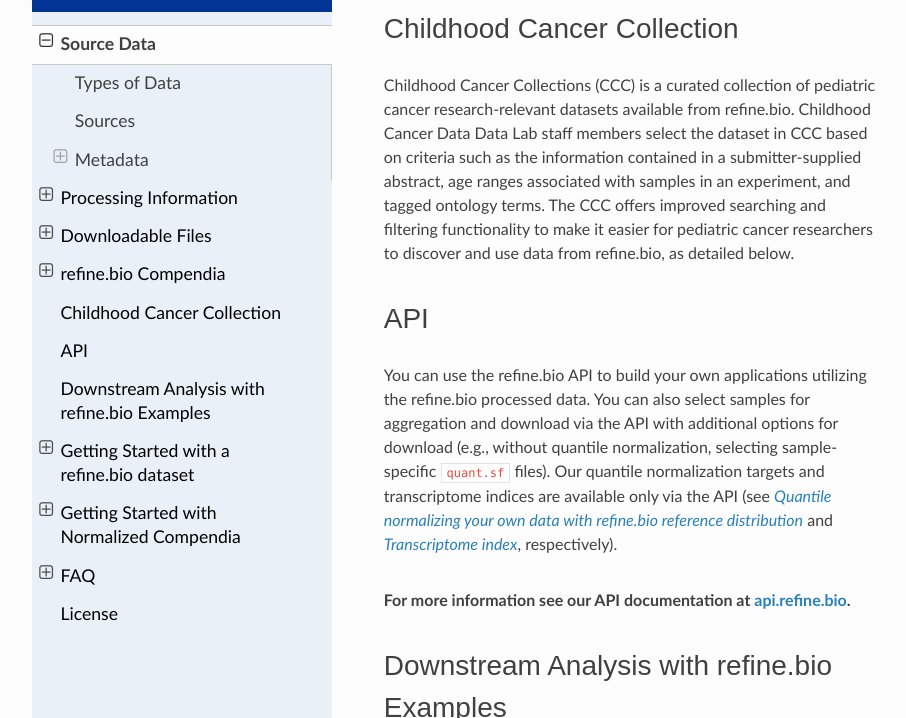
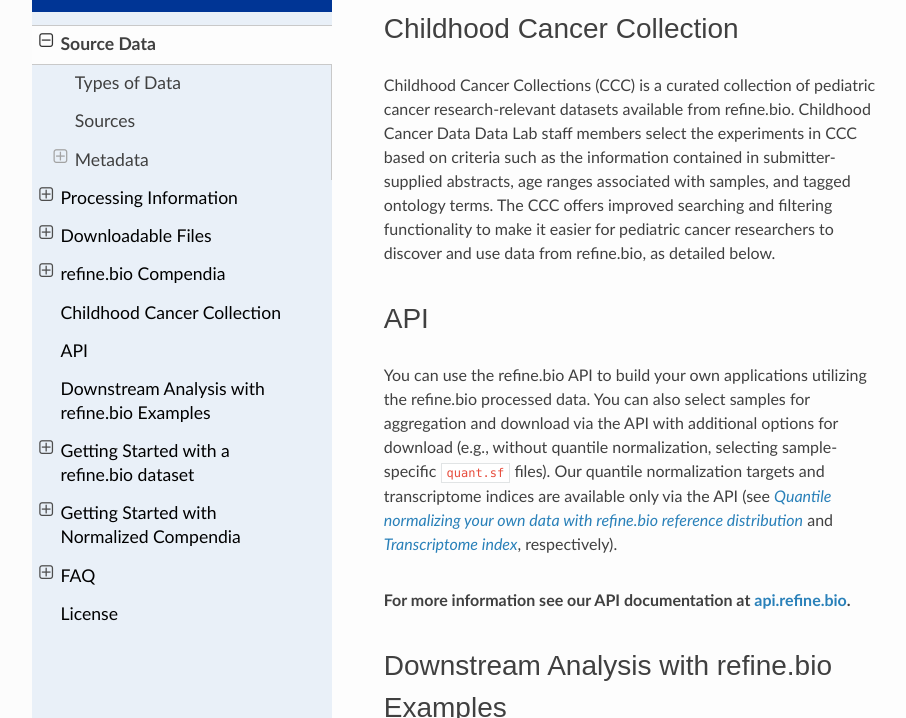
Before and after one commit to AlexsLemonade/refinebio-docs, a Sphinx documentation site: the page built from docs/main_text.md, in a window 1280 px wide and 900 px high, scrolled down 28262 px, cut to the strip 182-900 px from the top of the window. Shown: the whole strip, without its empty margins (158-1064 px from the left). Built offline with Sphinx 7.4.7 and the Read the Docs theme 2.0.0, drawn with Linux system fonts in a browser that asks for light colours.

Commit message:
Apply suggestions from code review

```diff
--- a/docs/main_text.md
+++ b/docs/main_text.md
@@ -561,7 +561,7 @@
 # Childhood Cancer Collection
 
 Childhood Cancer Collections (CCC) is a curated collection of pediatric cancer research-relevant datasets available from refine.bio.
-Childhood Cancer Data Data Lab staff members select the dataset in CCC based on criteria such as the information contained in a submitter-supplied abstract, age ranges associated with samples in an experiment, and tagged ontology terms.
+Childhood Cancer Data Data Lab staff members select the experiments in CCC based on criteria such as the information contained in submitter-supplied abstracts, age ranges associated with samples, and tagged ontology terms.
 The CCC offers improved searching and filtering functionality to make it easier for pediatric cancer researchers to discover and use data from refine.bio, as detailed below.
 
 <!--
```
